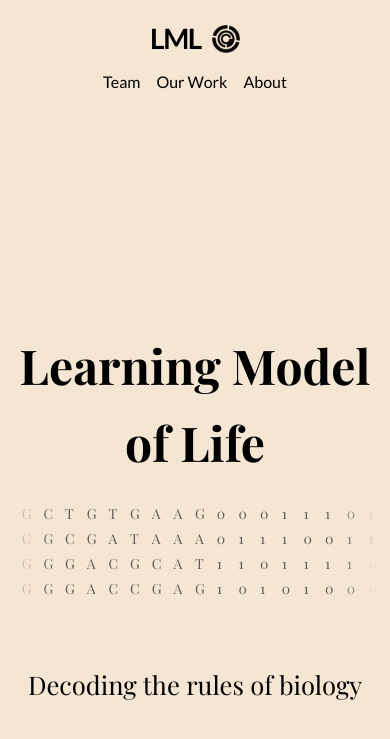
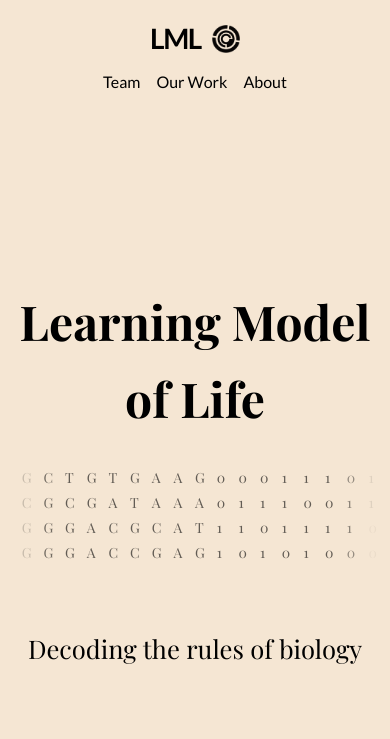
Before and after one commit to learningmodeloflife/lml.ac.uk, a Jekyll site: the page built from index.md, in a window 390 px wide and 900 px high. Shown: the top 739 px of the window. Built offline with Jekyll 4.4.1, drawn with Linux system fonts in a browser that asks for light colours.

Commit message:
css for small laptops

```diff
--- a/assets/css/main.css
+++ b/assets/css/main.css
@@ -85,7 +85,7 @@
   justify-content: center;
   text-align: center;
   background-color: var(--cream);
-  padding-top: 50px;
+  padding-top: 10px;
   padding-bottom: 60px;
 }
 
@@ -244,7 +244,7 @@
   font-size: 1.5rem;
   font-weight: 900;
   color: var(--black);
-  margin-bottom: 1rem;
+  margin-bottom: 3rem;
   text-align: center;
 }
 
@@ -261,11 +261,11 @@
   display: flex;
   justify-content: center;
   align-items: center;
-  margin-top: 0;
+  margin-top: 2rem;
 }
 
 .footer-logo {
-  max-width: 350px;
+  max-width: 300px;
   height: auto;
 }
 
@@ -287,6 +287,88 @@
 }
 
 /* Resizing */
+
+/* Standard/small laptop */
+@media only screen and (max-width: 1024px) {
+  .hero {
+    height: auto;
+    min-height: 100vh;
+    display: flex;
+    flex-direction: column;
+    align-items: center;
+    justify-content: center;
+    text-align: center;
+    background-color: var(--cream);
+    padding-top: 10px;
+    padding-bottom: 60px;
+  }
+
+  .hero-content h1 {
+    font-size: 5rem;
+    font-weight: 900;
+    color: var(--black);
+    margin-bottom: 2rem;
+  }
+
+  .hero-content p {
+    font-size: 4rem;
+    font-weight: 400;
+    color: var(--black);
+    margin-top: 2.5rem;
+    margin-bottom: 0
+  }
+
+  .intro h2 {
+    font-size: 4rem;
+    font-weight: 900;
+    color: var(--black);
+    margin-bottom: 2.5rem;
+  }
+
+  .intro p {
+    font-size: 1rem;
+    font-weight: 400;
+    line-height: 1.6;
+    width: 70%;
+    text-align: center;
+    margin-bottom: 2rem;
+  }
+
+  .intro p:nth-of-type(2) {
+    font-size: 1rem;
+    font-weight: 600;
+    line-height: 1.8;
+    width: 100%;
+    text-align: center;
+    margin-bottom: 3rem;
+  }
+
+  .centered-text {
+    font-size: 1rem;
+    font-weight: 400;
+    width: 100%;
+    max-width: 900px;
+    text-align: center;
+    margin-bottom: 3rem;
+  }
+
+  .feature-container {
+    display: flex;
+    justify-content: space-between;
+    width: 90%;
+    max-width: 1200px;
+    margin-bottom: 0;
+    padding-bottom: 0;
+  }
+
+  .feature h3 {
+    font-size: 1.2rem;
+    font-weight: 900;
+    color: var(--black);
+    margin-bottom: 1rem;
+    text-align: center;
+  }
+}
 
 /* Mobile */
 @media only screen and (max-width: 479px) {
@@ -338,7 +420,7 @@
   }
 
   .intro h2 {
-    font-size: 2.5rem;
+    font-size: 2.2rem;
     text-align: center;
   }
 
--- a/assets/css/team.css
+++ b/assets/css/team.css
@@ -124,6 +124,7 @@
 /* Hiring info styles */
 .hiring-info {
   text-align: center;
+  margin-bottom: 4rem;
   margin-top: 3rem;
   padding: 2rem 0;
 }
@@ -147,7 +148,7 @@
 /* Footer styles */
 .footer {
   background-color: var(--off-white);
-  padding: 8rem 0;
+  padding: 6rem 0;
   display: flex;
   justify-content: center;
   align-items: center;
@@ -155,7 +156,7 @@
 }
 
 .footer-logo {
-  max-width: 300px;
+  max-width: 250px;
   height: auto;
 }
 
--- a/assets/css/work.css
+++ b/assets/css/work.css
@@ -91,7 +91,7 @@
   display: grid;
   grid-template-columns: repeat(4, 1fr);
   gap: 3rem;
-  margin-bottom: 2rem;
+  margin-bottom: 4rem;
 }
 
 .article-link {
@@ -172,7 +172,7 @@
 /* Footer styles */
 .footer {
   background-color: var(--off-white);
-  padding: 8rem 0;
+  padding: 6rem 0;
   display: flex;
   justify-content: center;
   align-items: center;
@@ -180,7 +180,7 @@
 }
 
 .footer-logo {
-  max-width: 300px;
+  max-width: 250px;
   height: auto;
 }
 
```
Also changed, not shown: assets/css/about.css (+4 -4 lines).
